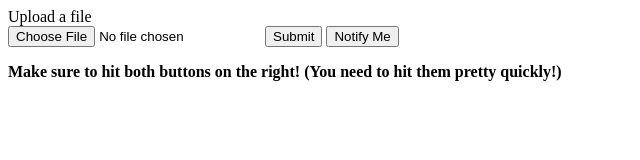
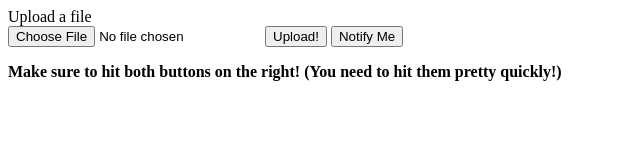
Before and after one commit to MineDudeYT/fcfileupload, a plain HTML site: page index.html in a window 1280 px wide. Shown: the full height of the page, 0-640 px from the left. Drawn offline with nearby package versions, Linux system fonts and the light colour scheme.

Commit message:
Update index.html

```diff
--- a/index.html
+++ b/index.html
@@ -9,7 +9,7 @@
         Upload a file
         <div id="data"></div>
         <input name="file" id="uploadfile" type="file">
-        <input id="submit" type="submit" formaction="https://script.google.com/macros/s/AKfycbw9wUDrnx21ttSlIb1gW_Q6rHrcHgS3UZ6JNdfyovHopr7eeX7IPL_f1uT7kKW4u0JbAA/exec" target="_blank">
+        <input id="submit" type="submit" value="Upload!" formaction="https://script.google.com/macros/s/AKfycbw9wUDrnx21ttSlIb1gW_Q6rHrcHgS3UZ6JNdfyovHopr7eeX7IPL_f1uT7kKW4u0JbAA/exec" target="_blank">
         <input id="submit" type="submit" value="Notify Me" formaction="https://script.google.com/macros/s/AKfycbwXb4PY6urOEc6TAfUQUK-r-hAYPoPTCLONhhnKNOVyyOHNQuNB7cX707f3X3hbP8Ei0Q/exec?function=sendEmail" target="_blank">
         <p><b>Make sure to hit both buttons on the right! (You need to hit them pretty quickly!)</b></p> <br />
     </form>
```
